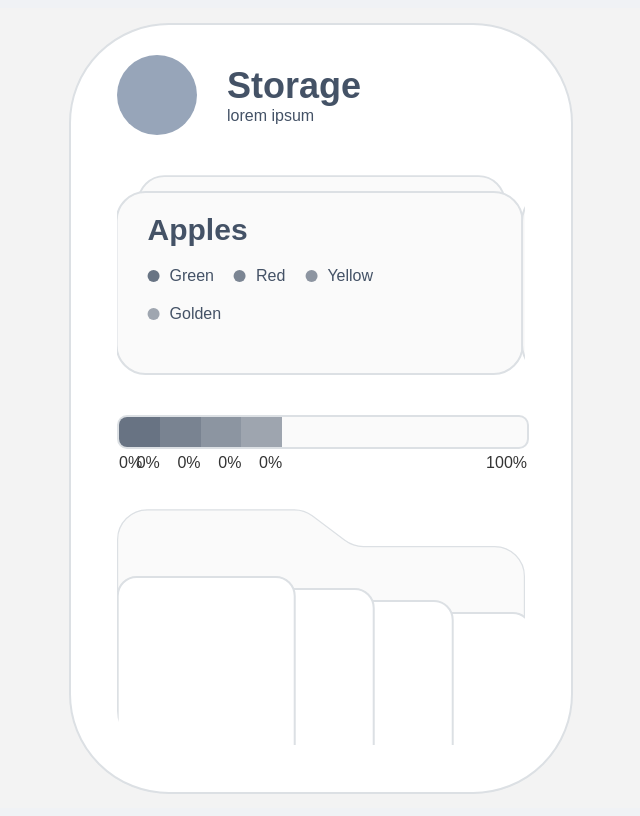
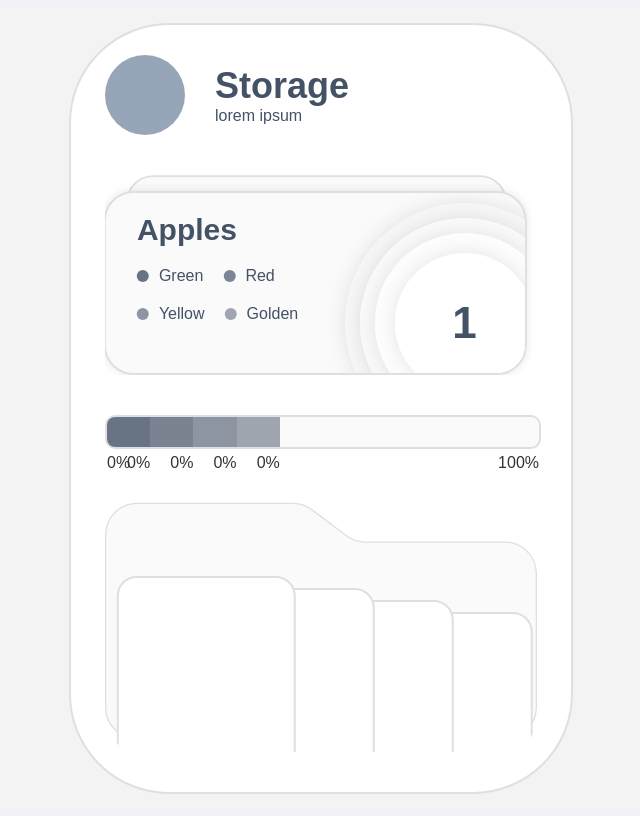
Before and after one commit to VenkatRaman3103/Components, a React (Create React App) app in the folder storage/: page / in a window 1280 px wide. Shown: the whole page, without its empty margins (327-967 px from the left). Built offline with nearby package versions, Linux system fonts and the light colour scheme.

Commit message:
add circles in the stats overview card

```diff
--- a/storage/src/Components/Storage/Storage.js
+++ b/storage/src/Components/Storage/Storage.js
@@ -120,7 +120,7 @@ const Storage = () => {
                         <div className='content-container'>
                             <div className='card-item-container'>
                                 {itemsArray.map((item, index) =>
-                                    <div className='card-item ' style={{ zIndex: `${5 - index}`, marginTop: `${index * 12}px` }}></div>
+                                    <Card setCards={setCards} setSelectedItemId={setSelectedItemId} index={index} item={item} />
                                 )}
                             </div>
                         </div>
@@ -156,7 +156,7 @@ const StatsOverviewCard = ({ selectedItemId, item, index }) => {
             className={`stats-overview-container-item `}
             style={{
                 left: `calc(${index + 2}00%)`,
-                transform: `translateX(-${(selectedItemId !== null) && (selectedItemId == (index + 1)) ? selectedItemId + 1 : index + 1}00%)`, marginLeft: `-${index + 2}px`,
+                transform: `translateX(-${(selectedItemId !== null) && (selectedItemId == (index + 1)) ? selectedItemId + 1 : index + 4}00%)`, marginLeft: `-${index + 2}px`,
             }}>
             <div className='stats-item-wrapper'>
                 <div className='stats-content'>
@@ -165,12 +165,30 @@ const StatsOverviewCard = ({ selectedItemId, item, index }) => {
                         {item.subItems.map((item, index) => <StatsItems n={n} index={index} item={item} />)}
                     </div>
                 </div>
-                <div className='stats-visual'></div>
+                <div className='stats-visual'>
+                    <div className='circle1'>
+                        <div className='circle2'>
+                            <div className='circle3'>
+                                <div className='circle4'>
+                                    {item.value}
+                                </div>
+                            </div>
+                        </div>
+                    </div>
+                </div>
             </div>
         </div>
     )
 }
 
+const Card = ({ setCards, setSelectedItemId, index, item }) => {
+    return (
+        <div className='card-item ' style={{ zIndex: `${5 - index}`, marginTop: `${index * 12}px` }} onClick={() => {
+            setCards(index + 1);
+            setSelectedItemId(item.id)
+        }}></div>
+    )
+}
 const Heading = () => {
     return (
         <div className='header-container'>
--- a/storage/src/Components/Storage/Storage.scss
+++ b/storage/src/Components/Storage/Storage.scss
@@ -23,7 +23,7 @@
         padding: 30px 10px 10px 10px;
 
         .storage-wrapper {
-            width: 85%;
+            width: 90%;
             height: auto;
 
             display: flex;
@@ -82,7 +82,7 @@
                 overflow: hidden;
 
                 .stats-carousal-wrapper {
-                    width: 100.2%;
+                    width: 98%;
                     height: 100%;
                     display: flex;
                     flex-direction: row;
@@ -177,6 +177,10 @@
 
                         transition: all 300ms linear;
 
+                        box-shadow: 0px 0px 10px rgba(0, 0, 0, 0.1);
+
+                        overflow: hidden;
+
                         .stats-item-wrapper {
                             width: 85%;
                             height: auto;
@@ -205,6 +209,67 @@
                                     gap: 20px;
                                 }
 
+                            }
+
+                            .stats-visual {
+                                width: 50%;
+
+                                .circle1 {
+                                    width: 240px;
+                                    height: 240px;
+                                    border-radius: 1000px;
+                                    position: absolute;
+                                    right: -60px;
+                                    bottom: -70px;
+
+                                    background-color: #F7F7F7;
+                                    box-shadow: 0px 0px 20px rgba(0, 0, 0, 0.1);
+                                    display: flex;
+                                    justify-content: center;
+                                    align-items: center;
+
+                                    .circle2 {
+                                        width: 210px;
+                                        height: 210px;
+                                        border-radius: 1000px;
+
+                                        display: flex;
+                                        justify-content: center;
+                                        align-items: center;
+
+                                        background-color: #FAFAFA;
+                                        box-shadow: 0px 0px 20px rgba(0, 0, 0, 0.1);
+
+                                        .circle3 {
+                                            width: 180px;
+                                            height: 180px;
+                                            border-radius: 1000px;
+
+                                            display: flex;
+                                            justify-content: center;
+                                            align-items: center;
+
+                                            background-color: #FDFDFD;
+                                            box-shadow: 0px 0px 20px rgba(0, 0, 0, 0.1);
+
+                                            .circle4 {
+                                                width: 140px;
+                                                height: 140px;
+                                                border-radius: 1000px;
+
+                                                display: flex;
+                                                justify-content: center;
+                                                align-items: center;
+
+                                                background-color: #ffffff;
+                                                box-shadow: 0px 0px 20px rgba(0, 0, 0, 0.1);
+
+                                                font-size: 44px;
+                                                font-weight: 600;
+                                            }
+                                        }
+                                    }
+                                }
                             }
                         }
                     }
@@ -270,8 +335,9 @@
                 }
 
                 .content-container {
-                    height: calc(79% - 2.5px);
-                    height: calc(67% - 4.5px);
+                    // height: calc(79% - 2.5px);
+                    // height: calc(67% - 4.5px);
+                    height: calc(69% - 3.5px);
 
                     width: 100%;
                     padding-top: 40px;
```
